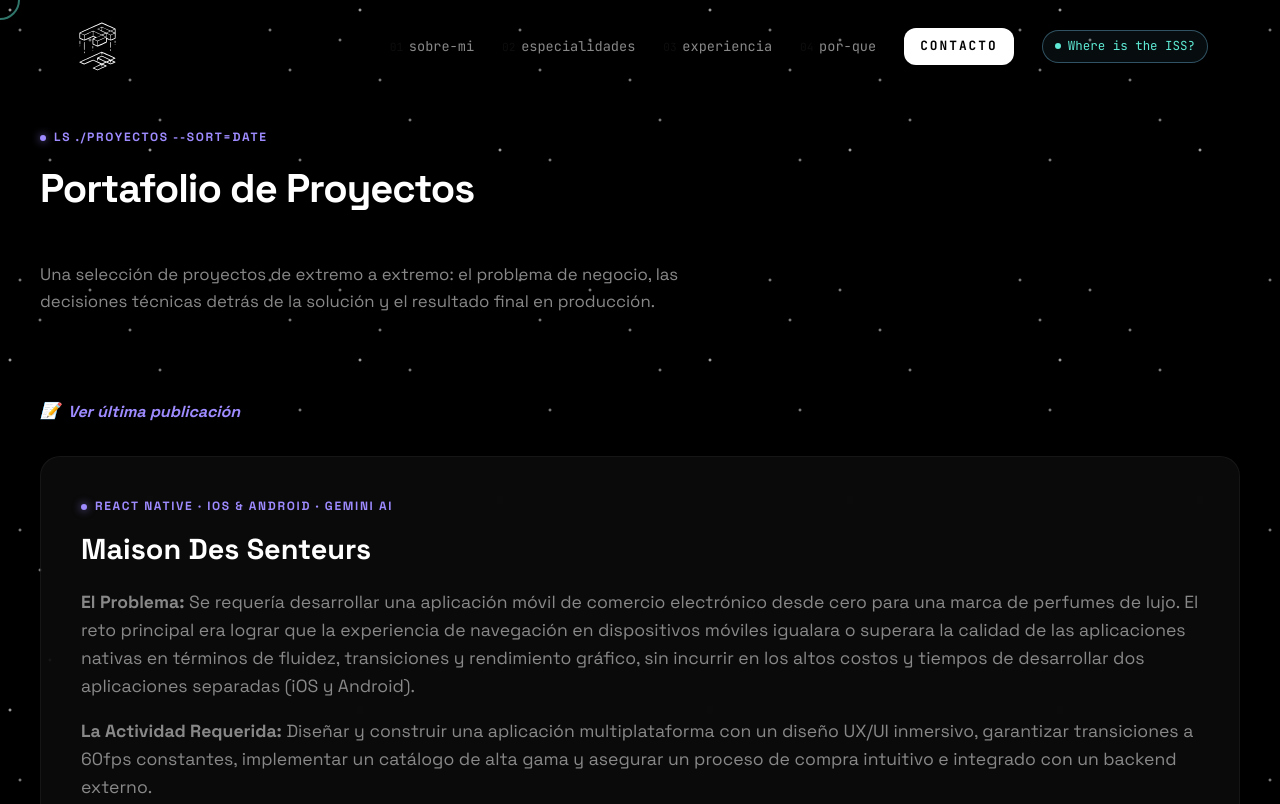
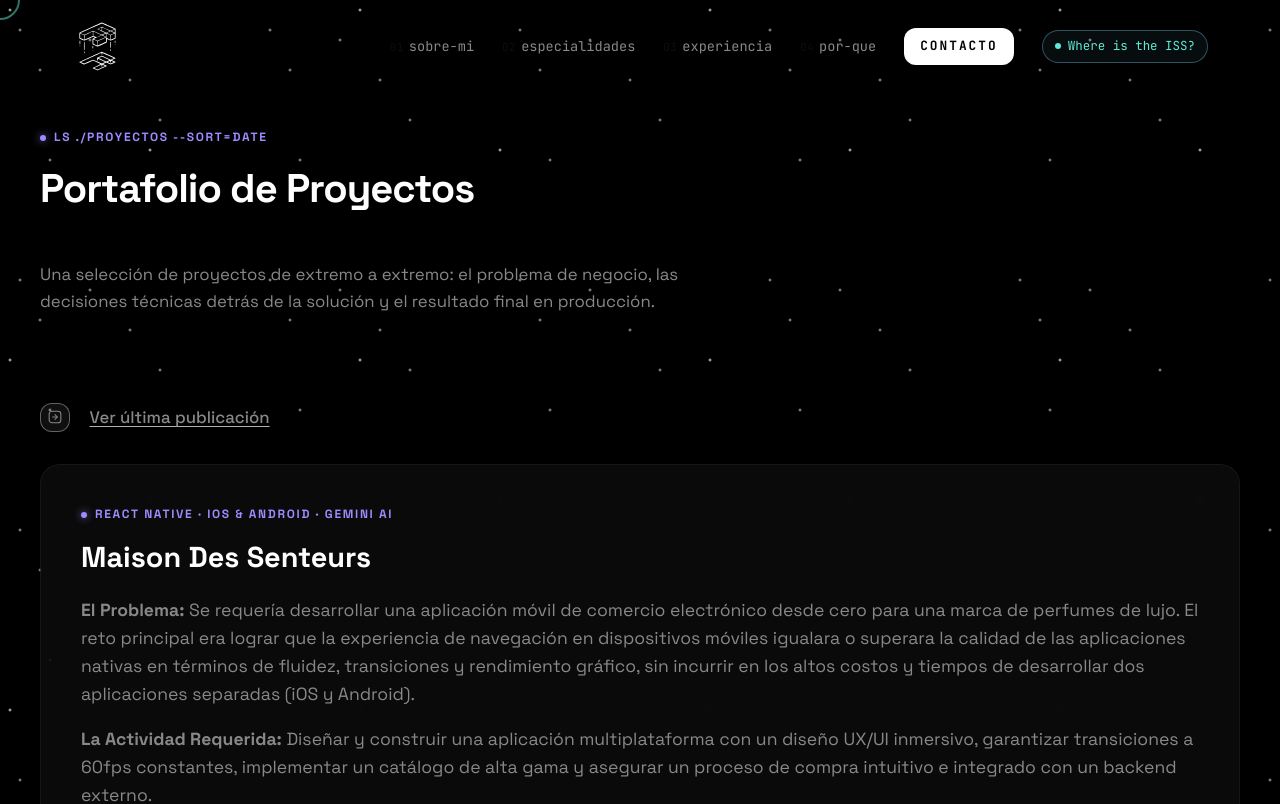
Before and after one commit to Raraulo/web_Raul, a React (Vite) app: page /trabajos in a window 1280 px wide. Shown: the top 804 px of the page. Built offline with nearby package versions, Linux system fonts and the light colour scheme.

Commit message:
Finalize Trabajos link icon box and styling

```diff
--- a/src/pages/Trabajos.jsx
+++ b/src/pages/Trabajos.jsx
@@ -324,8 +324,14 @@ const Trabajos = () => {
         className="simple-link"
         style={styles.simpleLink}
       >
-        <span aria-hidden="true" style={styles.linkIcon}>📝</span>
-        <em>Ver última publicación</em>
+        <span aria-hidden="true" style={styles.linkIconBox}>
+          <svg width="14" height="14" viewBox="0 0 24 24" fill="none" xmlns="http://www.w3.org/2000/svg">
+            <rect x="2" y="2" width="20" height="20" rx="5" stroke="currentColor" strokeWidth="1.8" />
+            <path d="M8 12H16" stroke="currentColor" strokeWidth="1.8" strokeLinecap="round" />
+            <path d="M12 8L16 12L12 16" stroke="currentColor" strokeWidth="1.8" strokeLinecap="round" strokeLinejoin="round" />
+          </svg>
+        </span>
+        Ver última publicación
       </a>
 
       {/* PDF Section */}
@@ -829,17 +835,32 @@ const styles = {
     display: 'inline-flex',
     alignItems: 'center',
     gap: '0.5rem',
-    color: '#9d8bff',
-    fontWeight: 600,
-    fontStyle: 'italic',
-    textDecoration: 'none',
-    marginTop: '2.25rem',
+    color: 'var(--text-muted)',
+    fontSize: '1.05rem',
+    fontWeight: 500,
+    fontStyle: 'normal',
+    textDecoration: 'underline',
+    textDecorationColor: 'rgba(255,255,255,0.7)',
+    textDecorationThickness: '1.2px',
+    textUnderlineOffset: '3px',
+    marginTop: '2.5rem',
     marginBottom: '2rem',
   },
   linkIcon: {
     display: 'inline-flex',
     fontSize: '1rem',
     lineHeight: 1,
+  },
+  linkIconBox: {
+    display: 'inline-flex',
+    alignItems: 'center',
+    justifyContent: 'center',
+    width: '1.85rem',
+    height: '1.85rem',
+    borderRadius: '0.75rem',
+    border: '1px solid rgba(255,255,255,0.35)',
+    background: 'rgba(255,255,255,0.06)',
+    marginRight: '0.75rem',
   },
 };
 
```
